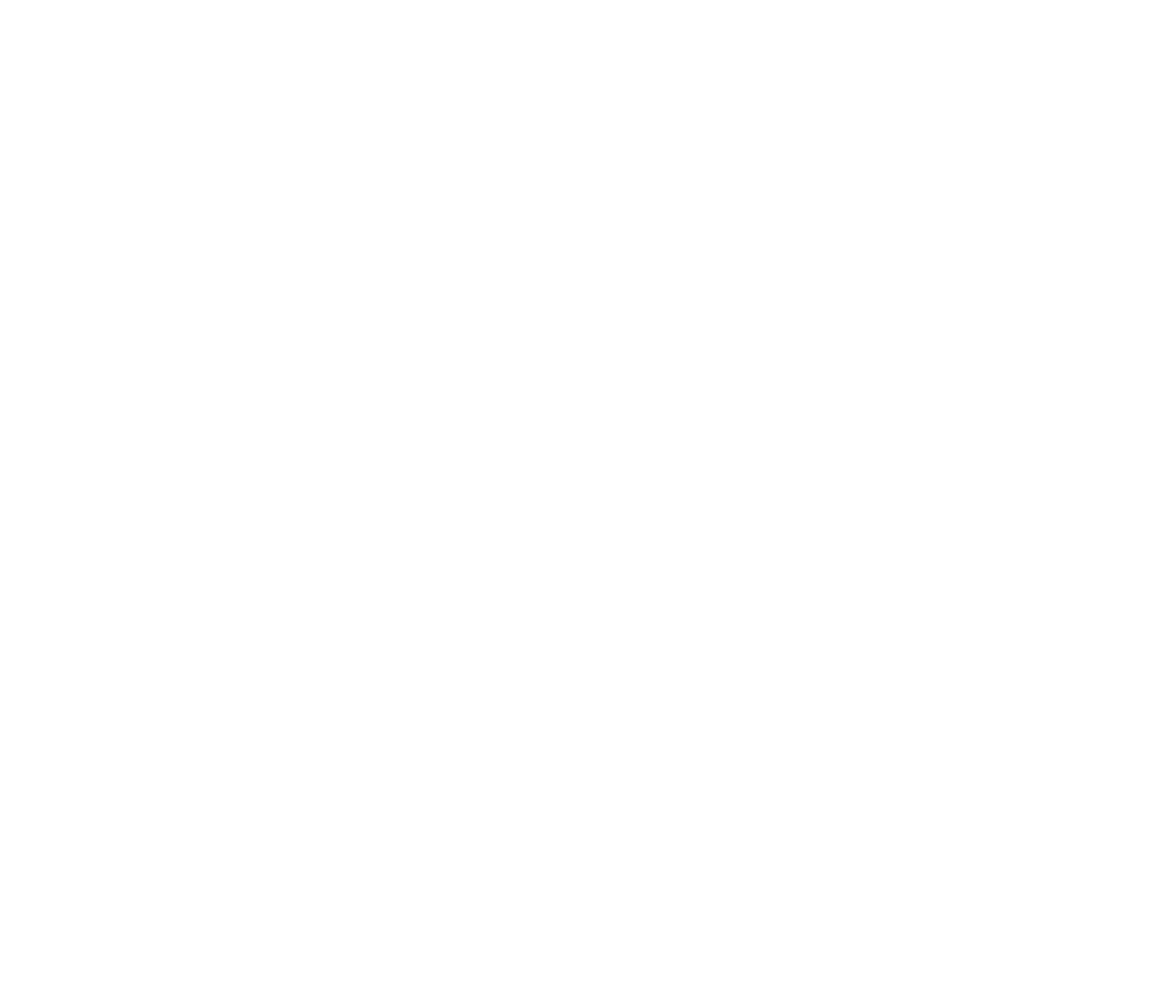
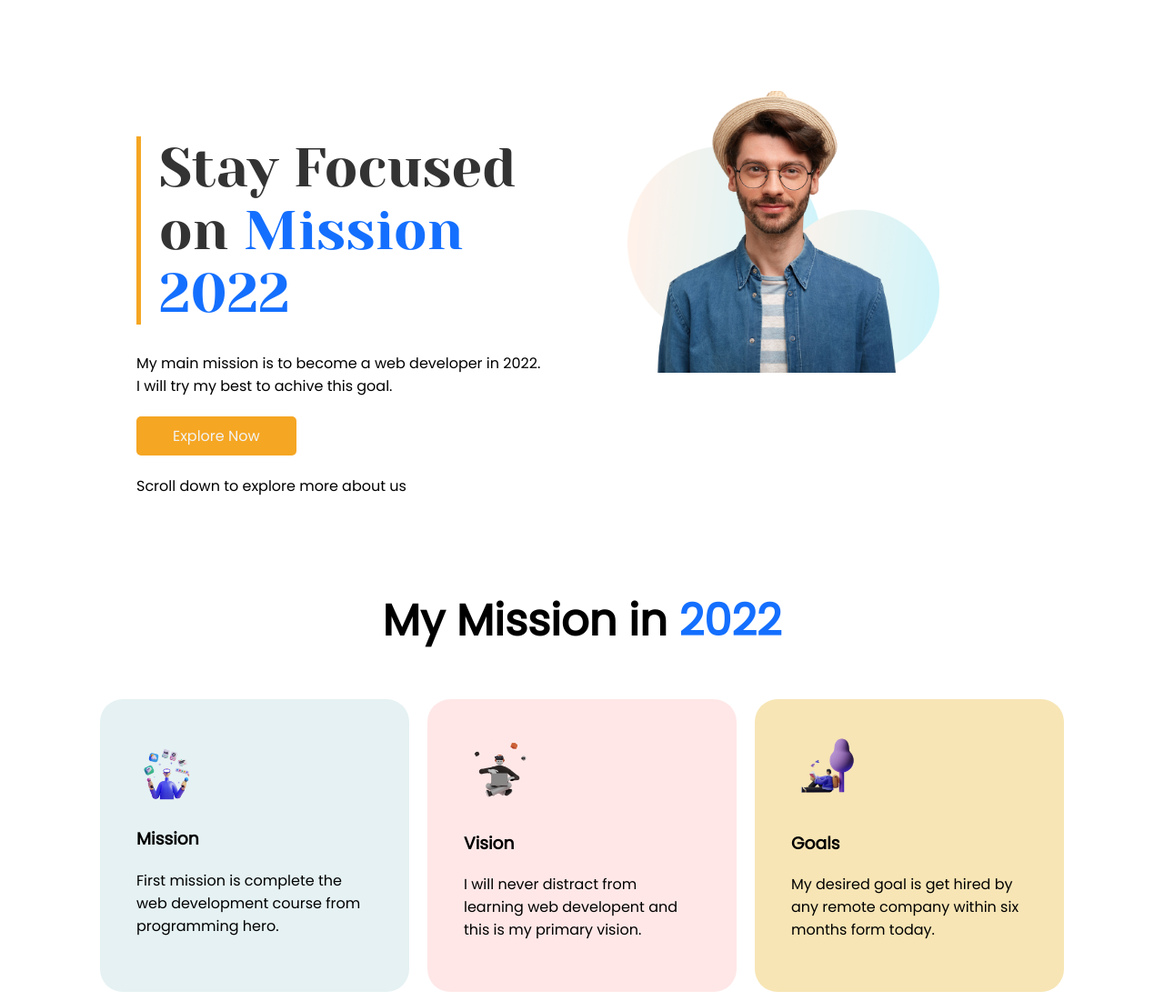
Before and after one commit to mehedisani/portfolio-mission-2022, a plain HTML site: page index.html in a window 1280 px wide. Shown: the whole page at 91% size. Before the commit the page ends 800 px from the top, so only its background shows below. Drawn offline with Linux system fonts and the light colour scheme.

Commit message:
two section complete

```diff
--- a/index.html
+++ b/index.html
@@ -5,8 +5,45 @@
     <meta http-equiv="X-UA-Compatible" content="IE=edge">
     <meta name="viewport" content="width=device-width, initial-scale=1.0">
     <title>Mission 2020</title>
+    <!--google fonts-->
+    <link rel="preconnect" href="https://fonts.googleapis.com">
+    <link rel="preconnect" href="https://fonts.gstatic.com" crossorigin>
+    <link href="https://fonts.googleapis.com/css2?family=Poppins&family=Yeseva+One&display=swap" rel="stylesheet">
+    <!--Stylesheet-->
+    <link rel="stylesheet" href="style.css">
 </head>
 <body>
-
+    <section id="hero-area">
+        <div class="half-width padding-1">
+            <h1>Stay Focused on <span class="high-light-color">Mission 2022</span></h1>
+            <p>My main mission is to become a web developer in 2022.<br>
+            I will try my best to achive this goal.</p>
+            <a class="button" href="#">Explore Now</a>
+            <p>Scroll down to explore more about us</p>
+        </div>
+        <div class="half-width">
+            <img src="images/person/person-4.png" alt="Image">
+        </div>
+    </section>
+    <section id="mission">
+        <h1>My Mission in <span class="high-light-color">2022</span></h1>
+        <div class="card-area">
+            <div class="card card-1">
+                <img src="images/illustrators/illustrator-1.png" alt="imgage">
+                <h3>Mission</h3>
+                <p>First mission is complete the web development course from programming hero.</p>
+            </div>
+            <div class="card card-2">
+                <img src="images/illustrators/illustrator-2.png" alt="imgage">
+                <h3>Vision</h3>
+                <p>I will never distract from learning web developent and this is my primary vision.</p>
+            </div>
+            <div class="card card-3">
+                <img src="images/illustrators/illustrator-3.png" alt="imgage">
+                <h3>Goals</h3>
+                <p>My desired goal is get hired by any remote company within six months form today.</p>
+            </div>
+        </div>
+    </section>
 </body>
 </html>
--- a/style.css
+++ b/style.css
@@ -0,0 +1,71 @@
+body {
+    margin: 0;
+    font-family: 'Yeseva One', cursive;
+    font-family: 'Poppins', sans-serif;
+}
+.padding-1 {
+    padding: 50px;
+}
+#hero-area {
+    display: flex;
+    padding: 100px 100px 20px 100px;
+}
+.half-width {
+    width: 50%;
+}
+.half-width img {
+    width: 70%;
+}
+.half-width h1 {
+    font-family: 'Yeseva One', cursive;
+    font-size: 60px;
+    font-weight: 300;
+    color: #333333;
+    border-left: 5px solid #F5A623;
+    padding-left: 20px;
+    margin: 0;
+}
+.half-width p {
+    margin: 30px 0;
+}
+.high-light-color {
+    color:#146fff;
+}
+.button{
+    text-decoration: none;
+    background-color: #F5A623;
+    color: #f3f3f3;
+    padding: 10px 40px;
+    border-radius: 5px;
+}
+#mission h1 {
+    font-size: 48px;
+    font-weight: 600;
+    text-align: center;
+    margin-top: 0;
+
+}
+.card-area {
+    display: flex;
+    padding: 0 100px;
+}
+.card {
+    width: 33.33%;
+    padding: 40px;
+    margin: 10px;
+}
+.card img {
+    width: 30%;
+}
+.card.card-1 {
+    background-color: #4f9da625;
+    border-radius: 25px;
+}
+.card.card-2 {
+    background-color: #FF595925;
+    border-radius: 25px;
+}
+.card.card-3 {
+    background-color: #f7e5b5;
+    border-radius: 25px;
+}
```
